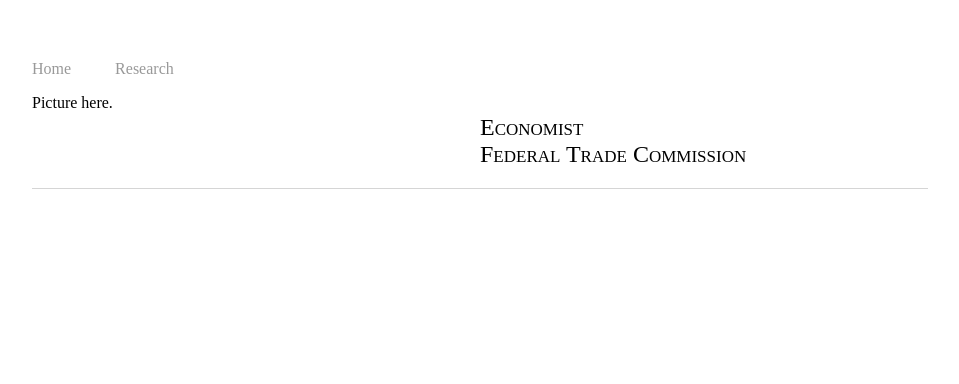
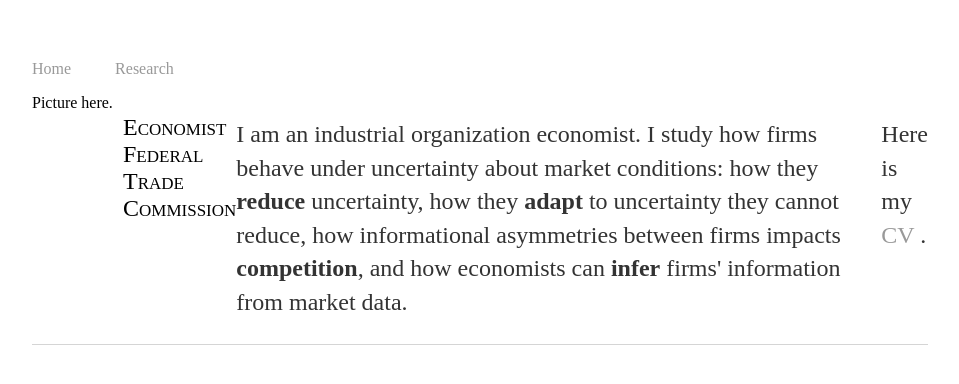
Before and after one commit to mleisten/mleisten.github.io, a Jekyll site: the page built from index.html, in a window 1280 px wide. Shown: the top 384 px of the page, without its empty margins (160-1119 px from the left). Built offline with Jekyll 4.4.1, drawn with Linux system fonts in a browser that asks for light colours.

Commit message:
Update index.html

```diff
--- a/index.html
+++ b/index.html
@@ -7,7 +7,12 @@
 	Picture here.
 </div>
 <div class="column">
-	<h2 >Economist<br>
+	<h2 text-align: center>Economist<br>
 		Federal Trade Commission</h2>
 </div>
+<p> I am an industrial organization economist. I study how firms behave under uncertainty about market conditions:
+	how they <b>reduce</b> uncertainty, how they <b>adapt</b> to uncertainty they cannot reduce, how informational asymmetries between
+	firms impacts <b>competition</b>, and how economists can <b>infer</b> firms' information from market data.</p>
+
+<p> Here is my <a "https://www.dropbox.com/s/igmwu0098x7bdpa/Leisten_CV.pdf?dl=0"> CV </a>.</p>
 </div>
```
